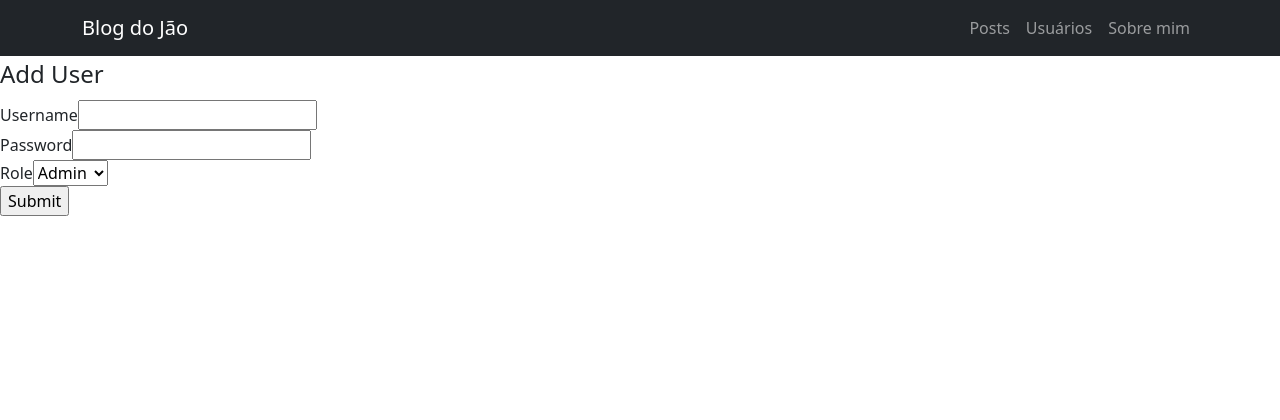
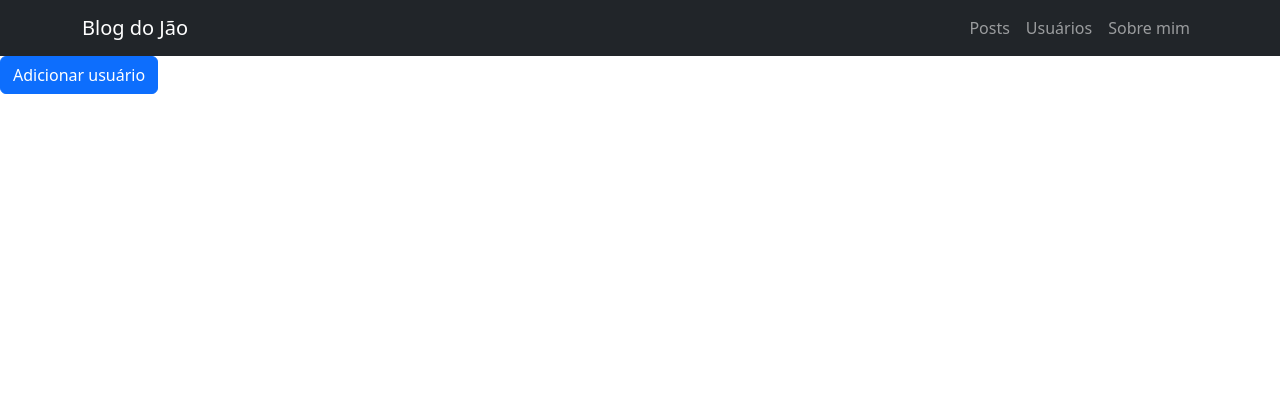
Before and after one commit to jvsouz4/Blog, a CakePHP app: the page made by app/View/Users/add.ctp in a window 1280 px wide. Shown: the top 420 px of the page. Run offline with PHP 8.4 and a stand-in for CakePHP, Linux system fonts and the light colour scheme; the template is opened without the code that fills it, so the values that code supplies are empty; form fields are guessed from the names that the template uses; some libraries are stand-ins or nearby versions.

Commit message:
Alterando Footer

```diff
--- a/app/View/Layouts/default.ctp
+++ b/app/View/Layouts/default.ctp
@@ -9,6 +9,7 @@
 		echo $this->Html->meta('icon');
 
 		echo $this->Html->css('styles.css');
+		echo $this->Html->script('scripts.js');
 
 		echo $this->fetch('meta');
 		echo $this->fetch('css');
@@ -45,13 +46,14 @@
 		</content>
 
 		<!-- Footer-->
+
         <footer class="py-5 bg-dark footer">
             <div class="container"><p class="m-0 text-center text-white">Copyright &copy; Blog do Jão - 2022</p></div>
         </footer>
         <!-- Bootstrap core JS-->
         <script src="https://cdn.jsdelivr.net/npm/bootstrap@5.1.3/dist/js/bootstrap.bundle.min.js"></script>
         <!-- Core theme JS-->
-        <script src="js/scripts.js"></script>
+        <script src="../js/scripts.js"></script>
 
 	</body>
 </html>
--- a/app/View/Users/add.ctp
+++ b/app/View/Users/add.ctp
@@ -1,8 +1,21 @@
 <!-- app/View/Users/add.ctp -->
-<div class="users form">
+<?php $this->start('teste'); ?>
+    <!-- Button trigger modal -->
+    <button type="button" class="btn btn-primary" data-bs-toggle="modal" data-bs-target="#exampleModal">
+        Adicionar usuário
+    </button>
+
+    <!-- Modal -->
+    <div class="modal fade" id="exampleModal" tabindex="-1" aria-labelledby="exampleModalLabel" aria-hidden="true">
+        <div class="modal-dialog">
+            <div class="modal-content">
+                <div class="modal-header">
+                    <h1 class="modal-title fs-5" id="exampleModalLabel">Adicionar novo usuário</h1>
+                    <button type="button" class="btn-close" data-bs-dismiss="modal" aria-label="Close"></button>
+                </div>
+                <div class="modal-body">
                     <?php echo $this->Form->create('User'); ?>
                         <fieldset>
-        <legend><?php echo __('Add User'); ?></legend>
                             <?php echo $this->Form->input('username');
                                 echo $this->Form->input('password');
                                 echo $this->Form->input('role', array(
@@ -10,5 +23,15 @@
                                 ));
                             ?>
                         </fieldset>
-<?php echo $this->Form->end(__('Submit')); ?>
+                    <div class="modal-footer">
+                        <button type="button" class="btn btn-secondary" data-bs-dismiss="modal">Close</button>
+                        <div> <button type="submit" class="btn btn-primary"> Submit</button>
+                            <?php $this->Form->end(__('submit')); ?>
                         </div>
+                    </div>
+                </div>
+            </div>
+        </div>
+    </div>
+<?php $this->end(); ?>
+<?php echo $this->fetch('teste'); ?>
```
Lines whose indentation alone changed are shown as unchanged.
